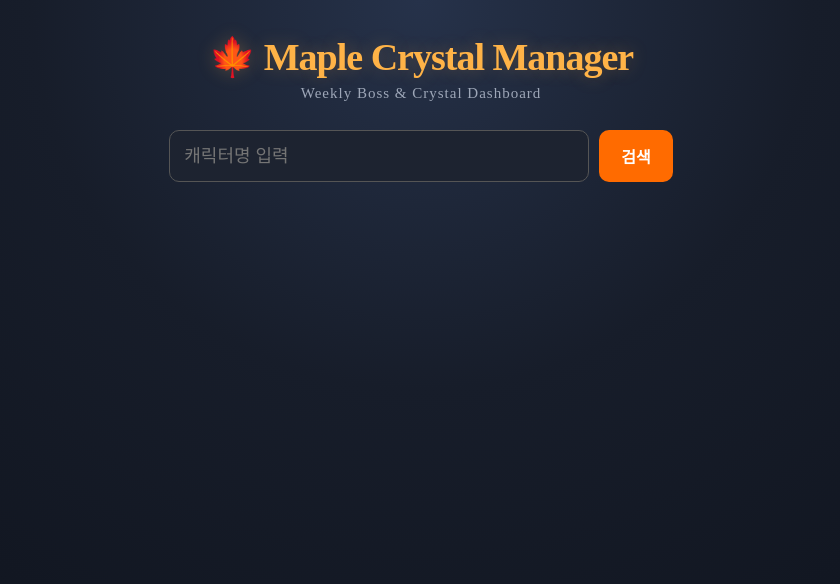
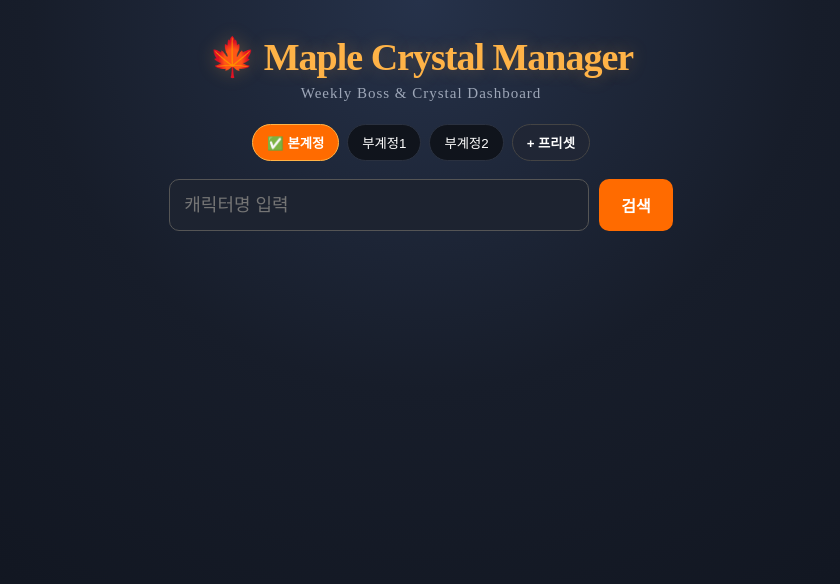
Before and after one commit to louisef669-droid/maple-api-site, a Next.js app: page / in a window 1280 px wide. Shown: the top 584 px of the page, without its empty margins (219-1059 px from the left). Built offline with nearby package versions, Linux system fonts and the light colour scheme.

Commit message:
Add account presets

```diff
--- /dev/null
+++ b/app/components/PresetBar.tsx
@@ -0,0 +1,59 @@
+"use client";
+
+type PresetBarProps = {
+  presets: string[];
+  activePreset: string;
+  setActivePreset: (name: string) => void;
+  addPreset: () => void;
+  removePreset: (name: string) => void;
+};
+
+export default function PresetBar({
+  presets,
+  activePreset,
+  setActivePreset,
+  addPreset,
+  removePreset,
+}: PresetBarProps) {
+  return (
+    <div style={{ display: "flex", gap: 8, flexWrap: "wrap", marginBottom: 18 }}>
+      {presets.map((preset) => (
+        <button
+          key={preset}
+          onClick={() => setActivePreset(preset)}
+          onDoubleClick={() => removePreset(preset)}
+          style={{
+            background: activePreset === preset ? "#ff6b00" : "#10141c",
+            color: "white",
+            border:
+              activePreset === preset
+                ? "1px solid #ffb347"
+                : "1px solid #2a3140",
+            borderRadius: 999,
+            padding: "8px 14px",
+            cursor: "pointer",
+            fontWeight: activePreset === preset ? "bold" : "normal",
+          }}
+        >
+          {activePreset === preset ? "✅ " : ""}
+          {preset}
+        </button>
+      ))}
+
+      <button
+        onClick={addPreset}
+        style={{
+          background: "#202635",
+          color: "white",
+          border: "1px solid #444",
+          borderRadius: 999,
+          padding: "8px 14px",
+          cursor: "pointer",
+          fontWeight: "bold",
+        }}
+      >
+        + 프리셋
+      </button>
+    </div>
+  );
+}
--- a/app/page.tsx
+++ b/app/page.tsx
@@ -2,7 +2,6 @@
 
 import { useEffect, useState } from "react";
 import bossList from "../data/bossPrice.json";
-import { formatNumber } from "../lib/format";
 import BossTab from "./components/BossTab";
 import StatTab from "./components/StatTab";
 import Dashboard from "./components/Dashboard";
@@ -12,6 +11,17 @@ import UnionTab from "./components/UnionTab";
 import ArtifactTab from "./components/ArtifactTab";
 import HexaTab from "./components/HexaTab";
 import AccountTab from "./components/AccountTab";
+import PresetBar from "./components/PresetBar";
+import {
+  DEFAULT_PRESETS,
+  loadPresets,
+  savePresets,
+  loadActivePreset,
+  saveActivePreset,
+  loadFavoritesByPreset,
+  saveFavoritesByPreset,
+  deletePresetStorage,
+} from "../lib/presetStorage";
 
 type Tab =
   | "dashboard"
@@ -30,6 +40,8 @@ export default function Home() {
   const [checkedBosses, setCheckedBosses] = useState<string[]>([]);
   const [bossPartySize, setBossPartySize] = useState<Record<string, number>>({});
   const [favorites, setFavorites] = useState<string[]>([]);
+  const [presets, setPresets] = useState<string[]>(DEFAULT_PRESETS);
+  const [activePreset, setActivePreset] = useState(DEFAULT_PRESETS[0]);
   const [recentSearches, setRecentSearches] = useState<string[]>([]);
   const [tab, setTab] = useState<Tab>("dashboard");
 
@@ -41,38 +53,72 @@ export default function Home() {
   const hexa = result?.hexa;
   const hexaCores = hexa?.character_hexa_core_equipment ?? [];
 
-useEffect(() => {
-  const savedFavorites = localStorage.getItem("favorite-characters");
-  if (savedFavorites) {
-    setFavorites(JSON.parse(savedFavorites));
+  function bossKey(characterName: string, presetName = activePreset) {
+    return `boss-${presetName}-${characterName}`;
   }
 
-  const savedRecent = localStorage.getItem("recent-searches");
-  if (savedRecent) {
-    setRecentSearches(JSON.parse(savedRecent));
+  function bossPartyKey(characterName: string, presetName = activePreset) {
+    return `boss-party-${presetName}-${characterName}`;
   }
 
-  const lastName = localStorage.getItem("last-character-name");
+  function recentKey(presetName = activePreset) {
+    return `recent-searches-${presetName}`;
+  }
+
+  function lastNameKey(presetName = activePreset) {
+    return `last-character-name-${presetName}`;
+  }
+
+  useEffect(() => {
+    const loadedPresets = loadPresets();
+    const loadedActivePreset = loadActivePreset(loadedPresets);
+
+    setPresets(loadedPresets);
+    setActivePreset(loadedActivePreset);
+
+    const savedFavorites = loadFavoritesByPreset(loadedActivePreset);
+    setFavorites(savedFavorites);
+
+    const savedRecent = localStorage.getItem(recentKey(loadedActivePreset));
+    setRecentSearches(savedRecent ? JSON.parse(savedRecent) : []);
+
+    const lastName = localStorage.getItem(lastNameKey(loadedActivePreset));
     if (lastName) {
-    search(lastName);
+      search(lastName, loadedActivePreset);
     }
   }, []);
+
+  useEffect(() => {
+    saveActivePreset(activePreset);
+
+    setFavorites(loadFavoritesByPreset(activePreset));
+
+    const savedRecent = localStorage.getItem(recentKey(activePreset));
+    setRecentSearches(savedRecent ? JSON.parse(savedRecent) : []);
+
+    const lastName = localStorage.getItem(lastNameKey(activePreset));
+    if (lastName) {
+      search(lastName, activePreset);
+    } else {
+      goHome(false);
+    }
+  }, [activePreset]);
 
   useEffect(() => {
     if (!basic?.character_name) return;
 
     localStorage.setItem(
-      `boss-${basic.character_name}`,
+      bossKey(basic.character_name),
       JSON.stringify(checkedBosses)
     );
 
     localStorage.setItem(
-      `boss-party-${basic.character_name}`,
+      bossPartyKey(basic.character_name),
       JSON.stringify(bossPartySize)
     );
-  }, [checkedBosses, bossPartySize, basic?.character_name]);
+  }, [checkedBosses, bossPartySize, basic?.character_name, activePreset]);
 
-  async function search(targetName?: string) {
+  async function search(targetName?: string, presetName = activePreset) {
     const searchName = targetName ?? name;
     if (!searchName) return;
 
@@ -87,22 +133,25 @@ useEffect(() => {
       const data = await res.json();
 
       setName(searchName);
-localStorage.setItem("last-character-name", searchName);
+      setResult(data);
+
+      localStorage.setItem(lastNameKey(presetName), searchName);
+
+      const savedRecent = localStorage.getItem(recentKey(presetName));
+      const prevRecent = savedRecent ? JSON.parse(savedRecent) : [];
 
       const updatedRecent = [
         searchName,
-  ...recentSearches.filter((x) => x !== searchName),
+        ...prevRecent.filter((x: string) => x !== searchName),
       ].slice(0, 10);
 
       setRecentSearches(updatedRecent);
-localStorage.setItem("recent-searches", JSON.stringify(updatedRecent));
+      localStorage.setItem(recentKey(presetName), JSON.stringify(updatedRecent));
 
-setResult(data);
+      const savedBosses = localStorage.getItem(bossKey(searchName, presetName));
+      setCheckedBosses(savedBosses ? JSON.parse(savedBosses) : []);
 
-      const saved = localStorage.getItem(`boss-${searchName}`);
-      setCheckedBosses(saved ? JSON.parse(saved) : []);
-
-      const savedParty = localStorage.getItem(`boss-party-${searchName}`);
+      const savedParty = localStorage.getItem(bossPartyKey(searchName, presetName));
       setBossPartySize(savedParty ? JSON.parse(savedParty) : {});
     } catch {
       alert("조회 실패");
@@ -116,10 +165,10 @@ setResult(data);
   }
 
   function getCharacterBossTotal(characterName: string) {
-    const saved = localStorage.getItem(`boss-${characterName}`);
+    const saved = localStorage.getItem(bossKey(characterName));
     const bosses = saved ? JSON.parse(saved) : [];
 
-    const savedParty = localStorage.getItem(`boss-party-${characterName}`);
+    const savedParty = localStorage.getItem(bossPartyKey(characterName));
     const partyData = savedParty ? JSON.parse(savedParty) : {};
 
     return bosses.reduce((sum: number, bossName: string) => {
@@ -132,7 +181,7 @@ setResult(data);
   }
 
   function getCharacterBossCount(characterName: string) {
-    const saved = localStorage.getItem(`boss-${characterName}`);
+    const saved = localStorage.getItem(bossKey(characterName));
     const bosses = saved ? JSON.parse(saved) : [];
 
     return bosses.length;
@@ -185,7 +234,7 @@ function saveFavorite() {
     ].slice(0, 36);
 
     setFavorites(updated);
-  localStorage.setItem("favorite-characters", JSON.stringify(updated));
+    saveFavoritesByPreset(activePreset, updated);
   }
 
   function removeFavorite(characterName: string) {
@@ -194,7 +243,7 @@ function removeFavorite(characterName: string) {
     const updated = favorites.filter((x) => x !== characterName);
 
     setFavorites(updated);
-  localStorage.setItem("favorite-characters", JSON.stringify(updated));
+    saveFavoritesByPreset(activePreset, updated);
   }
 
   function moveFavorite(characterName: string, direction: "up" | "down") {
@@ -208,40 +257,66 @@ function moveFavorite(characterName: string, direction: "up" | "down") {
     [updated[index], updated[nextIndex]] = [updated[nextIndex], updated[index]];
 
     setFavorites(updated);
-  localStorage.setItem("favorite-characters", JSON.stringify(updated));
+    saveFavoritesByPreset(activePreset, updated);
   }
 
-function goHome() {
+  function goHome(removeLastName = true) {
     setName("");
     setResult(null);
     setLoading(false);
+    setCheckedBosses([]);
+    setBossPartySize({});
     setTab("dashboard");
 
-  localStorage.removeItem("last-character-name");
+    if (removeLastName) {
+      localStorage.removeItem(lastNameKey(activePreset));
+    }
   }
 
-function gradeColor(grade: string) {
-    if (grade === "레전드리") return "#3ee7a8";
-    if (grade === "유니크") return "#ffd166";
-    if (grade === "에픽") return "#b388ff";
-    if (grade === "레어") return "#66aaff";
-    return "#cccccc";
+  function addPreset() {
+    const input = prompt("프리셋 이름을 입력해줘");
+    if (!input?.trim()) return;
+
+    const presetName = input.trim();
+
+    if (presets.includes(presetName)) {
+      alert("이미 있는 프리셋이야.");
+      return;
     }
 
-  function potentialLines(item: any) {
-    return [
-      item.potential_option_1,
-      item.potential_option_2,
-      item.potential_option_3,
-    ].filter(Boolean);
+    const updated = [...presets, presetName];
+
+    setPresets(updated);
+    savePresets(updated);
+    setActivePreset(presetName);
   }
 
-  function additionalLines(item: any) {
-    return [
-      item.additional_potential_option_1,
-      item.additional_potential_option_2,
-      item.additional_potential_option_3,
-    ].filter(Boolean);
+  function removePreset(presetName: string) {
+    if (presets.length <= 1) {
+      alert("프리셋은 최소 1개 있어야 해.");
+      return;
+    }
+
+    if (
+      !confirm(
+        `${presetName} 프리셋을 삭제할까?\n즐겨찾기 목록도 같이 사라져.`
+      )
+    ) {
+      return;
+    }
+
+    const updated = presets.filter((x) => x !== presetName);
+    const nextActive = activePreset === presetName ? updated[0] : activePreset;
+
+    setPresets(updated);
+    savePresets(updated);
+    deletePresetStorage(presetName);
+    setActivePreset(nextActive);
+  }
+
+  function clearRecentSearches() {
+    setRecentSearches([]);
+    localStorage.removeItem(recentKey(activePreset));
   }
 
   function tabButton(target: Tab, label: string) {
@@ -280,10 +355,10 @@ function gradeColor(grade: string) {
       }}
     >
       <div
-  onClick={goHome}
+        onClick={() => goHome()}
         style={{
           textAlign: "center",
-    marginBottom: 28,
+          marginBottom: 22,
           cursor: "pointer",
           userSelect: "none",
         }}
@@ -311,6 +386,14 @@ function gradeColor(grade: string) {
           Weekly Boss & Crystal Dashboard
         </div>
       </div>
+
+      <PresetBar
+        presets={presets}
+        activePreset={activePreset}
+        setActivePreset={setActivePreset}
+        addPreset={addPreset}
+        removePreset={removePreset}
+      />
 
       <div style={{ display: "flex", gap: 10 }}>
         <input
@@ -347,6 +430,7 @@ function gradeColor(grade: string) {
           검색
         </button>
       </div>
+
       {recentSearches.length > 0 && (
         <div
           style={{
@@ -381,10 +465,7 @@ function gradeColor(grade: string) {
           ))}
 
           <button
-      onClick={() => {
-        setRecentSearches([]);
-        localStorage.removeItem("recent-searches");
-      }}
+            onClick={clearRecentSearches}
             style={{
               background: "transparent",
               color: "#888",
@@ -399,6 +480,7 @@ function gradeColor(grade: string) {
           </button>
         </div>
       )}
+
       {loading && <p style={{ marginTop: 30 }}>조회중...</p>}
 
       {basic && (
@@ -459,9 +541,7 @@ function gradeColor(grade: string) {
 
           {tab === "union" && <UnionTab union={union} />}
 
-{tab === "artifact" && (
-  <ArtifactTab artifact={artifact} />
-)}
+          {tab === "artifact" && <ArtifactTab artifact={artifact} />}
 
           {tab === "hexa" && <HexaTab hexaCores={hexaCores} />}
 
--- /dev/null
+++ b/lib/presetStorage.ts
@@ -0,0 +1,42 @@
+export const DEFAULT_PRESETS = ["본계정", "부계정1", "부계정2"];
+
+export function getFavoriteKey(presetName: string) {
+  return `favorite-characters-${presetName}`;
+}
+
+export function loadPresets() {
+  if (typeof window === "undefined") return DEFAULT_PRESETS;
+
+  const saved = localStorage.getItem("mcm-presets");
+  return saved ? JSON.parse(saved) : DEFAULT_PRESETS;
+}
+
+export function savePresets(presets: string[]) {
+  localStorage.setItem("mcm-presets", JSON.stringify(presets));
+}
+
+export function loadActivePreset(presets: string[]) {
+  if (typeof window === "undefined") return presets[0];
+
+  const saved = localStorage.getItem("mcm-active-preset");
+  return saved && presets.includes(saved) ? saved : presets[0];
+}
+
+export function saveActivePreset(presetName: string) {
+  localStorage.setItem("mcm-active-preset", presetName);
+}
+
+export function loadFavoritesByPreset(presetName: string) {
+  if (typeof window === "undefined") return [];
+
+  const saved = localStorage.getItem(getFavoriteKey(presetName));
+  return saved ? JSON.parse(saved) : [];
+}
+
+export function saveFavoritesByPreset(presetName: string, favorites: string[]) {
+  localStorage.setItem(getFavoriteKey(presetName), JSON.stringify(favorites));
+}
+
+export function deletePresetStorage(presetName: string) {
+  localStorage.removeItem(getFavoriteKey(presetName));
+}
```
Lines whose indentation alone changed are shown as unchanged.
